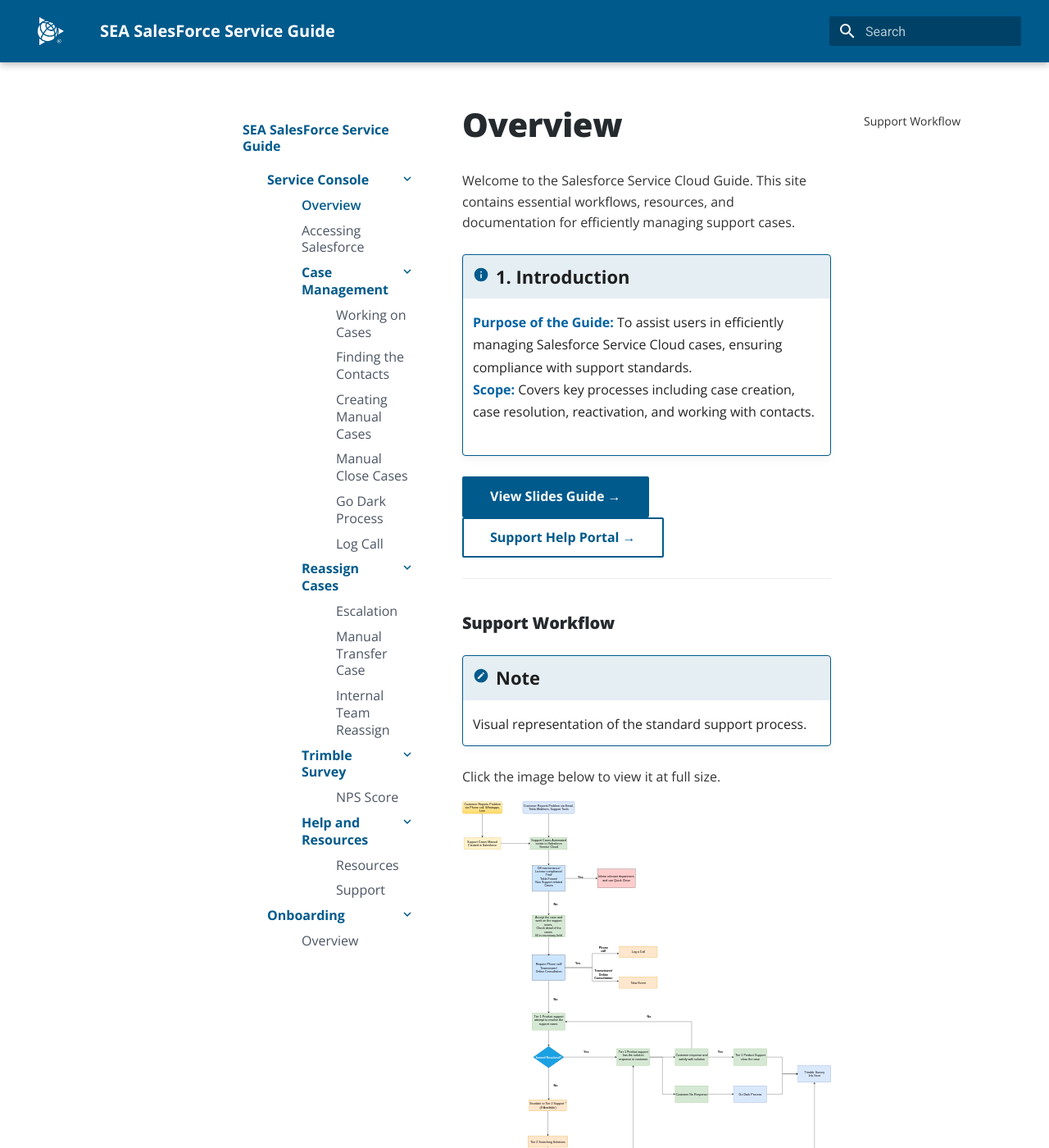
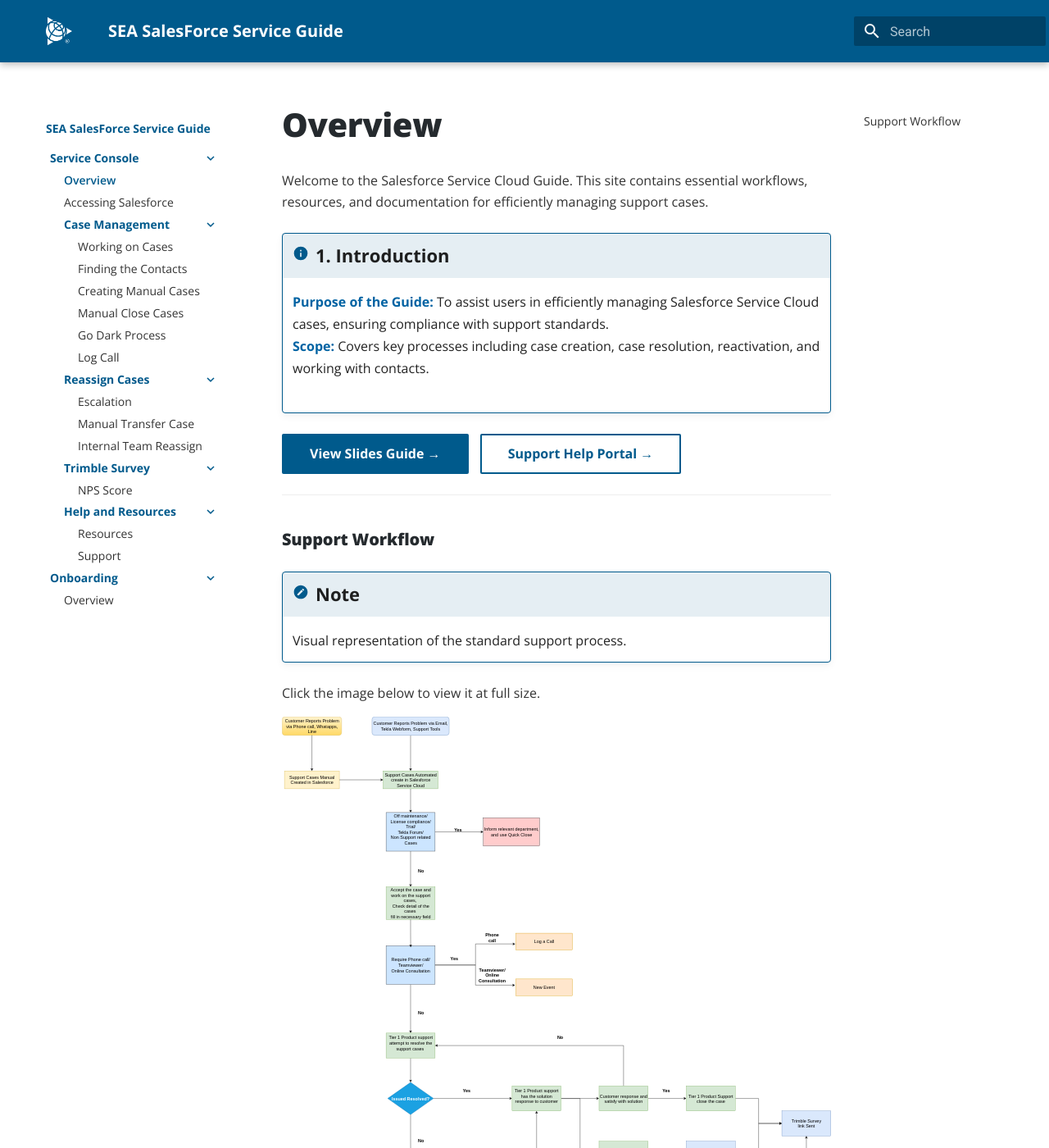
Before and after one commit to KaiLoonTey/Salesforce_ServiceGuide, an MkDocs documentation site: the page built from docs/index.md, in a window 1280 px wide and 1400 px high. Shown: the whole window at 82% size. Built offline with MkDocs 1.6.1 and Material for MkDocs 9.7.7, drawn with Linux system fonts in a browser that asks for light colours.

Commit message:
Update_widthofbar

```diff
--- a/docs/stylesheets/custom.css
+++ b/docs/stylesheets/custom.css
@@ -1,8 +1,11 @@
 /* --- GOOGLE FONTS --- */
 @import url('https://fonts.googleapis.com/css2?family=Open+Sans:wght@400;600;700;800&display=swap');
 
-/* --- TRIMBLE BRAND COLORS (TEKLA STYLE) --- */
+/* --- TRIMBLE BRAND COLORS (TEKLA STYLE) & LAYOUT --- */
 :root {
+  /* --- THIS FORCES THE SITE TO STRETCH ALL THE WAY TO THE EDGES --- */
+  --md-grid-max-width: 100%;
+
   /* Main Dark Blue */
   --md-primary-fg-color: #005a8c;
   --md-primary-fg-color--light: #0077c8;
@@ -53,27 +56,29 @@ body, .md-typeset {
     margin-top: 2rem;
     margin-bottom: 1rem;
 }
+
 /* --- WIDEN THE LEFT SIDEBAR ON DESKTOP --- */
 @media screen and (min-width: 76.25em) {
     .md-sidebar--primary {
-        width: 13rem !important; /* The default is around 12rem */
+        width: 14rem !important; /* The default is around 12rem */
     }
     .md-main__inner {
         margin-left: 14rem !important; /* Pushes the main text over so they don't overlap */
     }
 }
+
 /* --- SIDEBAR NAVIGATION STYLING --- */
 
 /* 1. Main Guide Title */
 .md-nav--primary > .md-nav__list > .md-nav__item > .md-nav__link {
     font-family: 'Open Sans', sans-serif;
-    font-weight: 700;
+    font-weight: 500;
     color: var(--md-primary-fg-color) !important;
-    font-size: 0.8rem;
+    font-size: 0.7rem;
     margin-bottom: 0.5rem;
 }
 
-/* 2. THE FIX: Targets the "Service Console" Dropdown specifically */
+/* 2. Targets the "Service Console" Dropdown specifically */
 .md-nav__item--nested > label.md-nav__link,
 .md-nav__item--nested > label.md-nav__link > .md-ellipsis,
 .md-nav__item--nested > label.md-nav__link > .md-nav__icon {
@@ -83,13 +88,14 @@ body, .md-typeset {
 
 /* 3. The pages inside the dropdown */
 .md-nav__item .md-nav__list {
-    margin-left: 1.5rem !important;
+    /* Reduced to pull nested text further left */
+    margin-left: 0.25rem !important;
 }
 
 .md-nav__item .md-nav__list .md-nav__link {
-    font-size: 0.8rem !important;
+    font-size: 0.7rem !important;
     font-weight: 400 !important; /* Keeps the sub-pages normal weight */
-    color: #4b5563 !important;   /* Keeps the sub-pages grey */
+    color: #00000 !important;   /* Keeps the sub-pages grey */
 }
 
 /* 4. Active Page in the dropdown */
@@ -136,7 +142,6 @@ body, .md-typeset {
 .md-typeset details.note > summary::before {
     background-color: #005a8c;
 }
-
 
 .md-typeset .admonition-title {
     font-size: 1.1rem !important;
@@ -206,3 +211,10 @@ body, .md-typeset {
 strong {
     color: #0063A3;
 }
+
+
+/* --- PUSH ENTIRE LAYOUT TO THE LEFT EDGE --- */
+.md-grid {
+    max-width: 98% !important; /* Stretches the container across the screen */
+    margin-left: 2rem !important; /* Pins the layout to the left edge with a small 1rem gap */
+}
```
